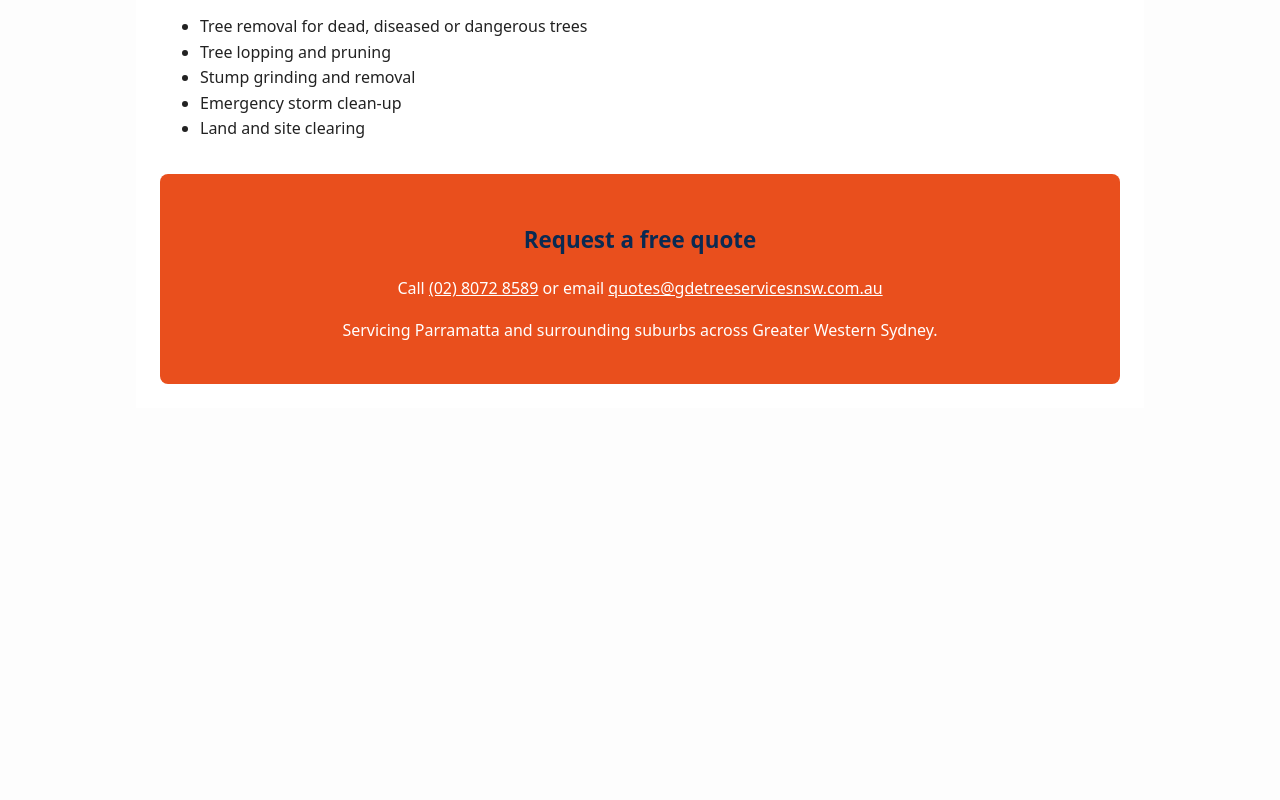
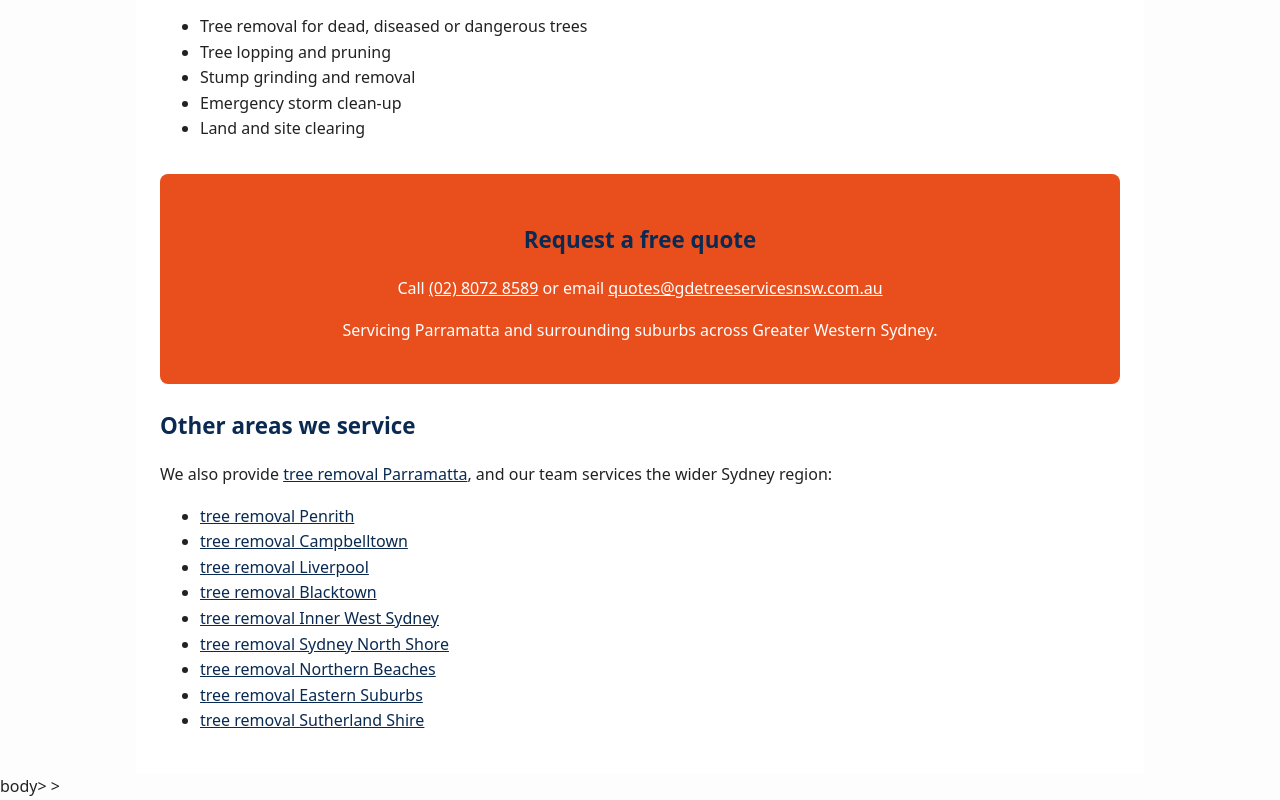
Before and after one commit to GetFoundOnlineWebDesign/GDETreeRemovalParramatta, a plain HTML site: page index.html in a window 1280 px wide. Shown: the part 393-1193 px from the top of the page. Before the commit the page ends 801 px from the top, so only its background shows below. Drawn offline with Linux system fonts and the light colour scheme.

Commit message:
Fix cross-link section and closing tags

```diff
--- a/index.html
+++ b/index.html
@@ -80,6 +80,24 @@ h2 {font-size: 1.4rem; color: #0A2A52; margin-top: 1.5rem;}
       <p>Call <a href="tel:+61280728589">(02) 8072 8589</a> or email <a href="mailto:quotes@gdetreeservicesnsw.com.au">quotes@gdetreeservicesnsw.com.au</a></p>
       <p>Servicing Parramatta and surrounding suburbs across Greater Western Sydney.</p>
     </div>
-  </div>
+  </
+        <section>
+      <h2>Other areas we service</h2>
+      <p>We also provide <a href="https://www.gdetreeservicessydney.com.au/tree-removal-parramatta">tree removal Parramatta</a>, and our team services the wider Sydney region:</p>
+      <ul>
+        <li><a href="https://www.gdetreeservicessydney.com.au/tree-removal-penrith">tree removal Penrith</a></li>
+        <li><a href="https://www.gdetreeservicessydney.com.au/tree-removal-campbelltown">tree removal Campbelltown</a></li>
+        <li><a href="https://www.gdetreeservicessydney.com.au/tree-removal-liverpool">tree removal Liverpool</a></li>
+        <li><a href="https://www.gdetreeservicessydney.com.au/tree-removal-blacktown">tree removal Blacktown</a></li>
+        <li><a href="https://www.gdetreeservicessydney.com.au/tree-removal-inner-west-sydney">tree removal Inner West Sydney</a></li>
+        <li><a href="https://www.gdetreeservicessydney.com.au/tree-removal-sydney-north-shore">tree removal Sydney North Shore</a></li>
+        <li><a href="https://www.gdetreeservicessydney.com.au/tree-removal-northern-beaches">tree removal Northern Beaches</a></li>
+        <li><a href="https://www.gdetreeservicessydney.com.au/tree-removal-eastern-suburbs">tree removal Eastern Suburbs</a></li>
+        <li><a href="https://www.gdetreeservicessydney.com.au/tree-removal-sutherland-shire">tree removal Sutherland Shire</a></li>
+      </ul>
+    </section>
+</div>
 </body>
-</html>
+  </html>
+</>body>
+</html>>
```
